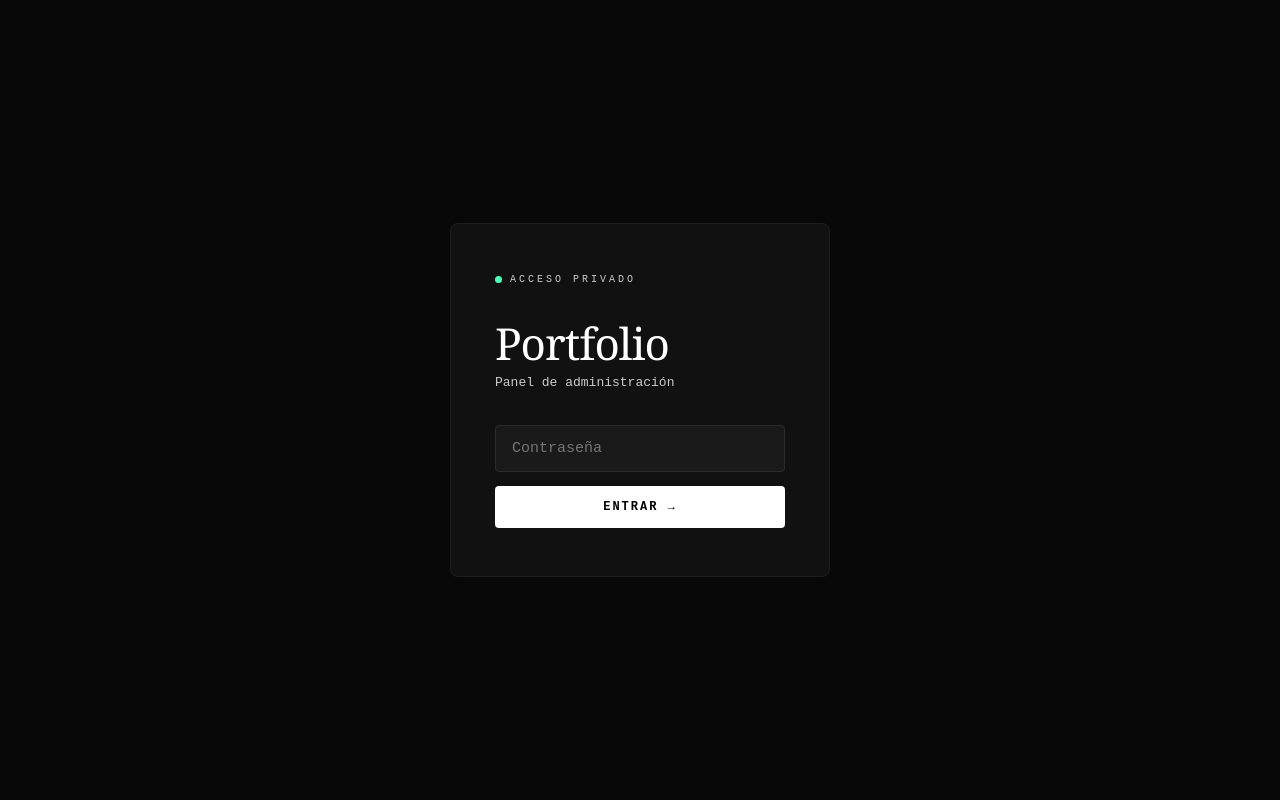
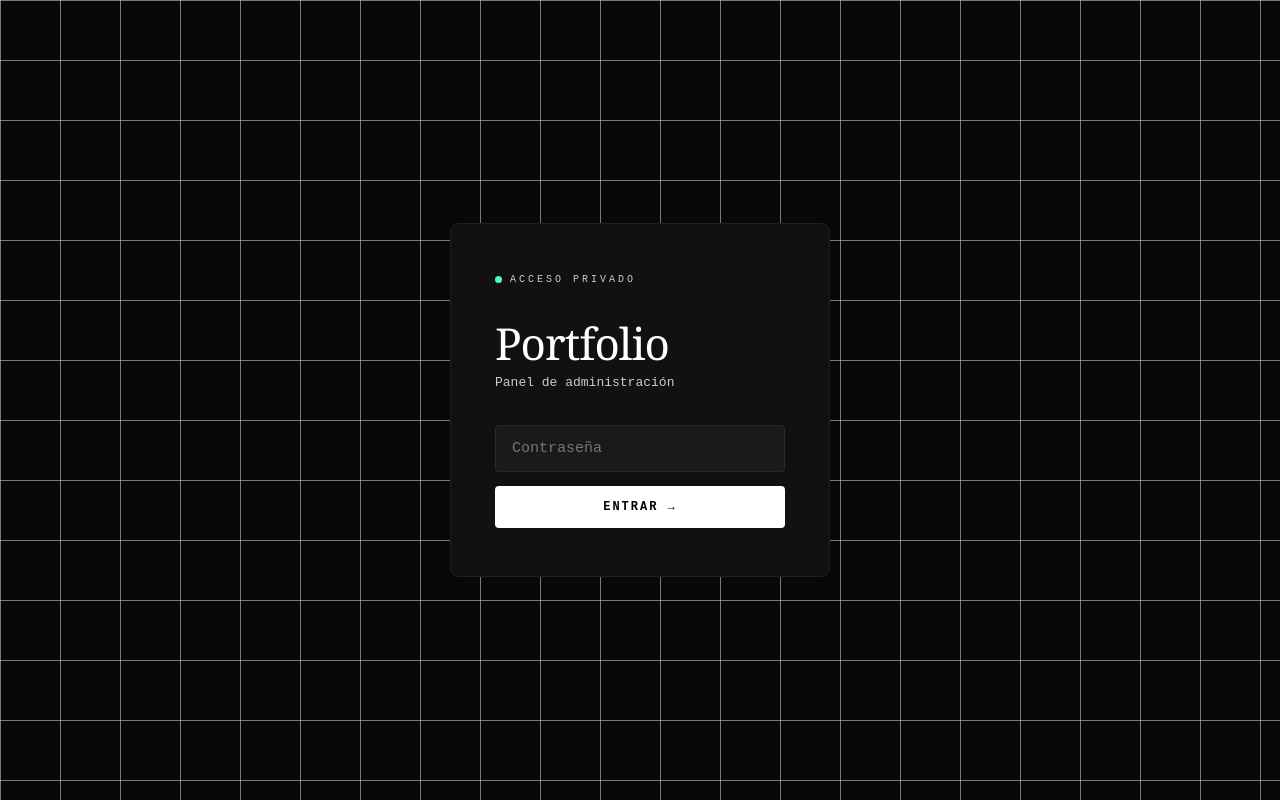
Before and after one commit to jesus828/Mi-portfolio-dev, a React (Vite) app: page / in a window 1280 px wide. Built offline with nearby package versions, Linux system fonts and the light colour scheme.

Commit message:
commit estilos css 2

```diff
--- a/src/index.css
+++ b/src/index.css
@@ -28,7 +28,7 @@ body {
   background-color: #080808 !important;
   background-image:
     linear-gradient(to right, #e0e0e086 1px, transparent 1px),
-    linear-gradient(to bottom, #e0e0e086 1px, transparent 1px);
+    linear-gradient(to bottom, #e0e0e086 1px, transparent 1px) !important;
   background-size: 60px 60px !important;
 }
 
```
